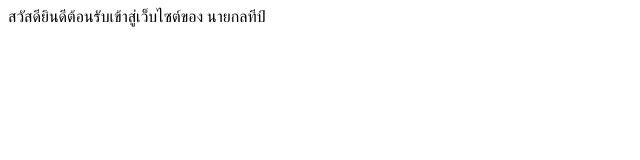
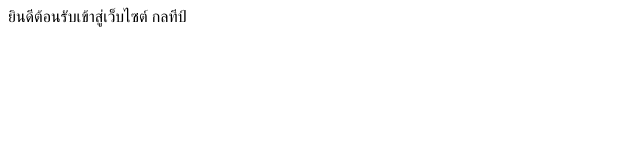
Before and after one commit to Konlathi406/Konlathi.github.io, a plain HTML site: page index.html in a window 1280 px wide. Shown: the whole page, without its empty margins (0-640 px from the left). Drawn offline with Linux system fonts and the light colour scheme.

Commit message:
Update index.html

```diff
--- a/index.html
+++ b/index.html
@@ -6,6 +6,6 @@
     <title>Document</title>
 </head>
 <body>
-    สวัสดียินดีต้อนรับเข้าสู่เว็บไซต์ของ นายกลทีป์
+    ยินดีต้อนรับเข้าสู่เว็บไซต์ กลทีป์
 </body>
 </html>
```
